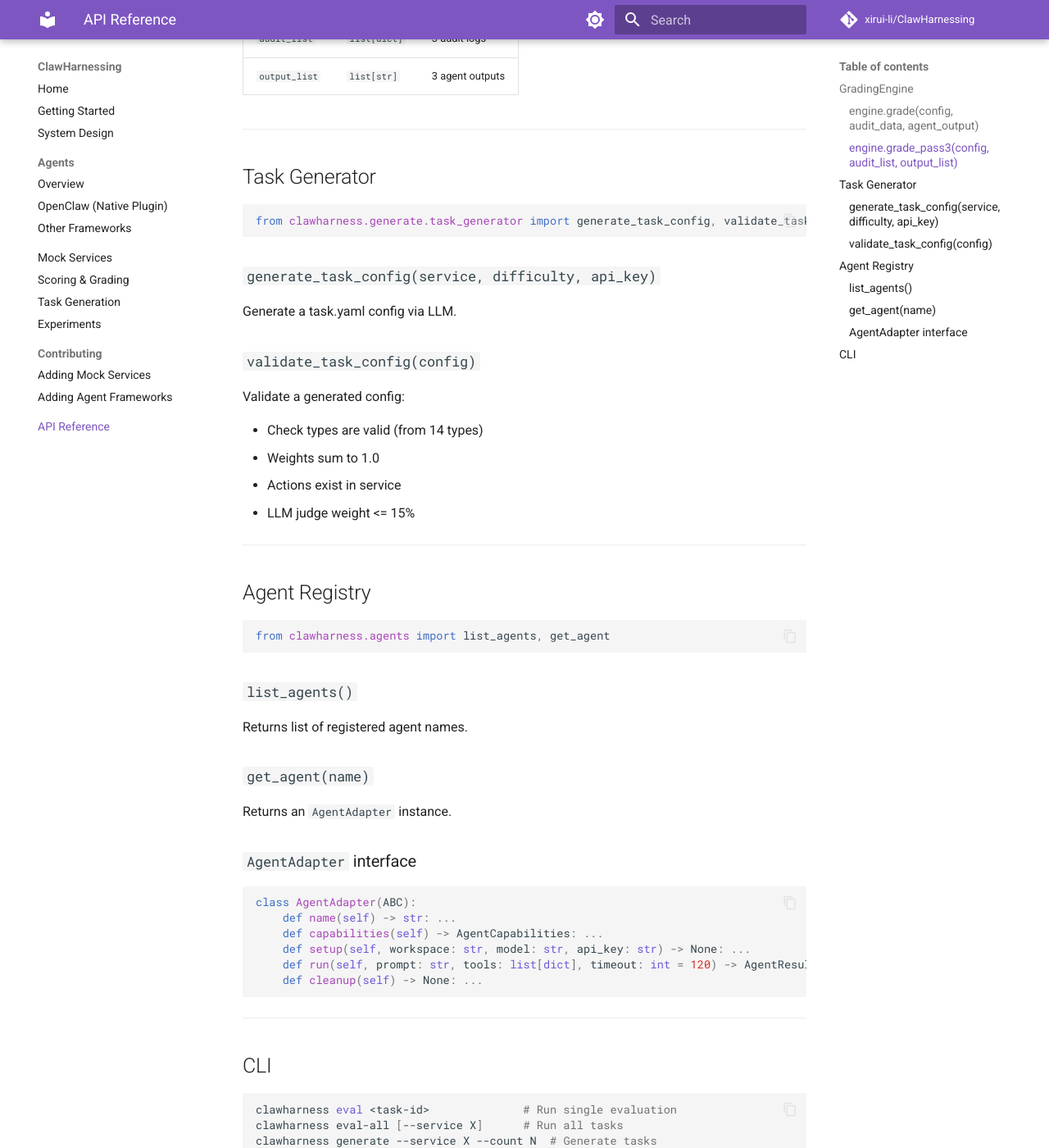
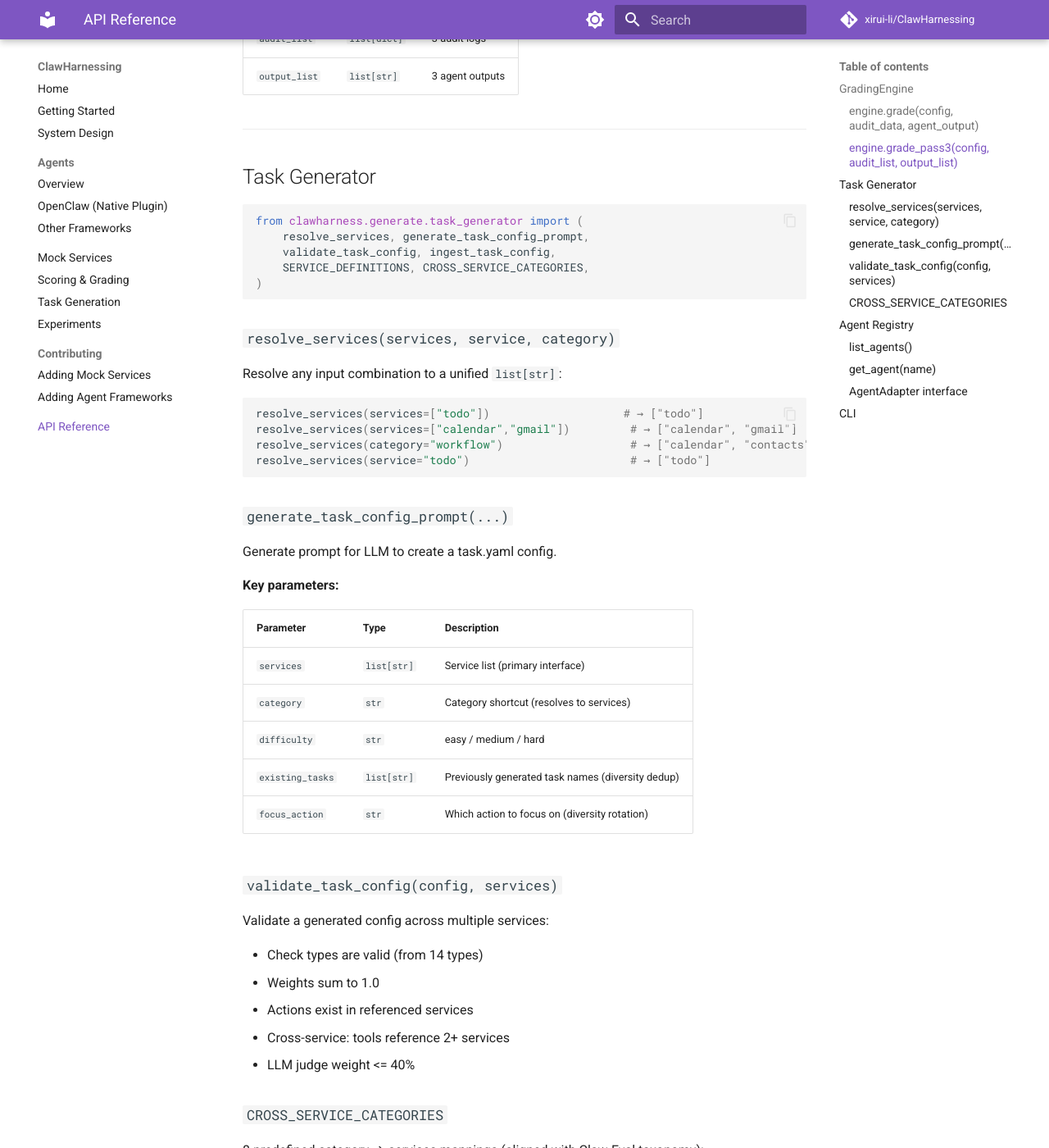
Before and after one commit to xirui-li/ClawEnvKit, an MkDocs documentation site: the page built from docs/api.md, in a window 1280 px wide and 1400 px high, scrolled down 1618 px. Shown: the whole window at 82% size. Built offline with MkDocs 1.6.1 and Material for MkDocs 9.7.7, drawn with Linux system fonts in a browser that asks for light colours; comment, search, counter and statistics services are not loaded; some of the changed text lies outside the part shown.

Commit message:
Update all docs: 3-tier model, cross-service, MCP, diversity
OVERALL_DESIGN.md:
- 3-tier agent model (Plugin/MCP/Skill+curl, 14+ agents)
- Cross-service categories (8, aligned with Claw-Eval)
- Diversity controls (shuffle, focus rotation, dedup)
- MCP server + Claude Code in file structure
- claw_eval_baseline dataset reference
- Updated CLI examples (--services unified interface)
- Updated comparison table (agent integration, diversity)

MAC_MINI_TEST.md:
- Added Test 4c: cross-service task generation + evaluation

CONTRIBUTING.md:
- MCP Server marked as implemented (was "待实现")

docs/services.md:
- Added Cross-Service Categories section with 8 categories

docs/api.md:
- resolve_services(), CROSS_SERVICE_CATEGORIES
- Diversity parameters (existing_tasks, focus_action)

Co-Authored-By: Claude Opus 4.6 (1M context) <noreply@anthropic.com>

````diff
--- a/docs/api.md
+++ b/docs/api.md
@@ -66,21 +66,56 @@ Grade with Pass^3: all 3 trials must pass the threshold.
 ## Task Generator
 
 ```python
-from clawharness.generate.task_generator import generate_task_config, validate_task_config
+from clawharness.generate.task_generator import (
+    resolve_services, generate_task_config_prompt,
+    validate_task_config, ingest_task_config,
+    SERVICE_DEFINITIONS, CROSS_SERVICE_CATEGORIES,
+)
 ```
 
-### `generate_task_config(service, difficulty, api_key)`
+### `resolve_services(services, service, category)`
 
-Generate a task.yaml config via LLM.
+Resolve any input combination to a unified `list[str]`:
 
-### `validate_task_config(config)`
+```python
+resolve_services(services=["todo"])                    # → ["todo"]
+resolve_services(services=["calendar","gmail"])         # → ["calendar", "gmail"]
+resolve_services(category="workflow")                   # → ["calendar", "contacts", "gmail"]
+resolve_services(service="todo")                        # → ["todo"]
+```
 
-Validate a generated config:
+### `generate_task_config_prompt(...)`
+
+Generate prompt for LLM to create a task.yaml config.
+
+**Key parameters:**
+
+| Parameter | Type | Description |
+|-----------|------|-------------|
+| `services` | `list[str]` | Service list (primary interface) |
+| `category` | `str` | Category shortcut (resolves to services) |
+| `difficulty` | `str` | easy / medium / hard |
+| `existing_tasks` | `list[str]` | Previously generated task names (diversity dedup) |
+| `focus_action` | `str` | Which action to focus on (diversity rotation) |
+
+### `validate_task_config(config, services)`
+
+Validate a generated config across multiple services:
 
 - Check types are valid (from 14 types)
 - Weights sum to 1.0
-- Actions exist in service
-- LLM judge weight <= 15%
+- Actions exist in referenced services
+- Cross-service: tools reference 2+ services
+- LLM judge weight <= 40%
+
+### `CROSS_SERVICE_CATEGORIES`
+
+8 predefined category → services mappings (aligned with Claw-Eval taxonomy):
+
+```python
+CROSS_SERVICE_CATEGORIES["workflow"]
+# → {"services": ["calendar","contacts","gmail"], "description": "..."}
+```
 
 ---
 
````
Also changed, not shown: CONTRIBUTING.md (+2 -2 lines), MAC_MINI_TEST.md (+21 -0 lines), OVERALL_DESIGN.md (+85 -50 lines), docs/services.md (+26 -0 lines).
